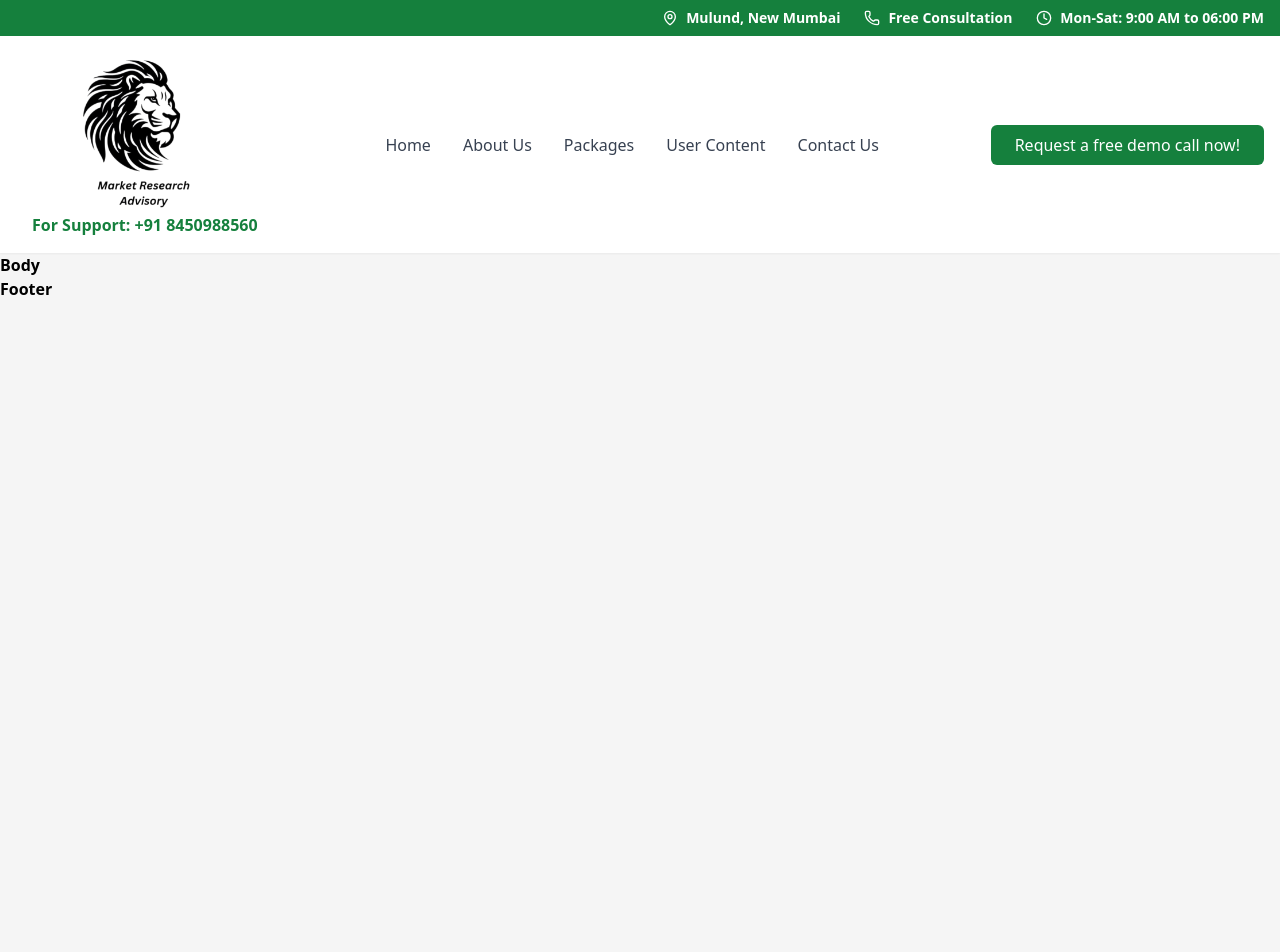
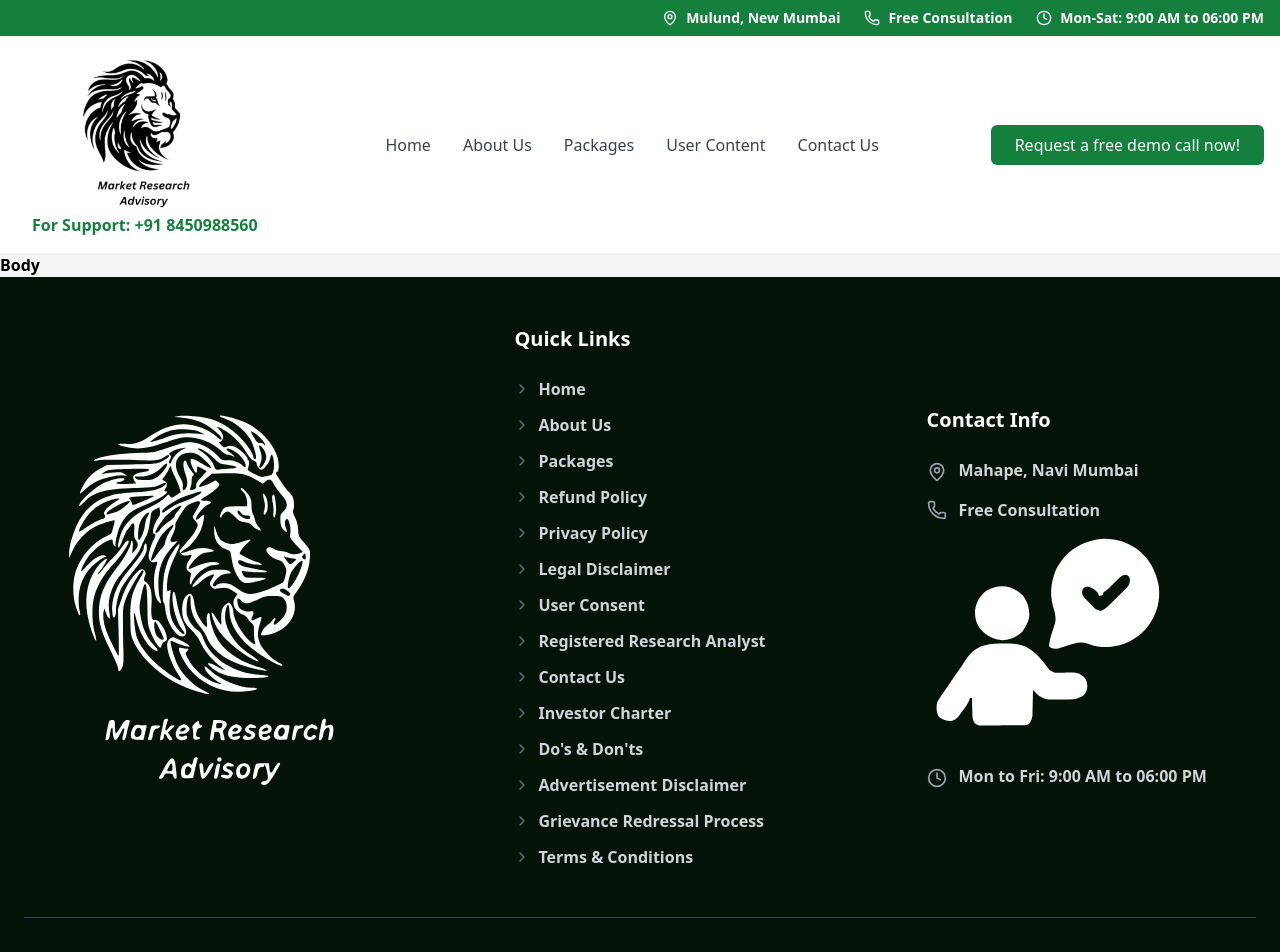
Before and after one commit to pawaradvait/capital-research, a React (Vite) app: page / in a window 1280 px wide. Shown: the top 952 px of the page. Before the commit the page ends 800 px from the top, so only its background shows below. Built offline with nearby package versions, Linux system fonts and the light colour scheme.

Commit message:
created footer fully reponsive

```diff
--- a/src/components/Footer.jsx
+++ b/src/components/Footer.jsx
@@ -1,9 +1,89 @@
-import React from 'react'
+import React from 'react';
+import { MapPin, Phone, Clock, ChevronRight } from 'lucide-react';
+import logo from '../assets/logo.svg'
+import userConsent from "../assets/userConsentlogo.svg"
 
 const Footer = () => {
+  const quickLinks = [
+    'Home',
+    'About Us',
+    'Packages',
+    'Refund Policy',
+    'Privacy Policy',
+    'Legal Disclaimer',
+    'User Consent',
+    'Registered Research Analyst',
+    'Contact Us',
+    'Investor Charter',
+    'Do\'s & Don\'ts',
+    'Advertisement Disclaimer',
+    'Grievance Redressal Process',
+    'Terms & Conditions'
+  ];
+
   return (
-    <div>Footer</div>
-  )
-}
+    <footer className="bg-[#051309] text-gray-300 py-12 px-6">
+      <div className="max-w-7xl mx-auto">
+        <div className="grid grid-cols-1 lg:grid-cols-3 gap-12 place-items-center">
+            <div>
+                <img src={logo} className='w-80' alt="MarketReasearchAdvisory" />
+            </div>
 
-export default Footer
+          {/* Quick Links Section */}
+          <div>
+            <h3 className="text-xl font-semibold text-white mb-6">Quick Links</h3>
+            <ul className="space-y-3">
+              {quickLinks.map((link, index) => (
+                <li key={index} className="flex items-center group cursor-pointer">
+                  <ChevronRight className="w-4 h-4 text-gray-500 mr-2 group-hover:text-white transition-colors" />
+                  <a
+                    href="#"
+                    className="text-gray-300 hover:text-white transition-colors duration-200"
+                  >
+                    {link}
+                  </a>
+                </li>
+              ))}
+            </ul>
+          </div>
+
+          {/* Contact Info Section */}
+          <div>
+            <h3 className="text-xl font-semibold text-white mb-6">Contact Info</h3>
+            <div className="space-y-4">
+              <div className="flex items-start">
+                <MapPin className="w-5 h-5 text-gray-400 mr-3 mt-1 flex-shrink-0" />
+                <span className="text-gray-300">Mahape, Navi Mumbai</span>
+              </div>
+              <div className="flex items-center">
+                <Phone className="w-5 h-5 text-gray-400 mr-3 flex-shrink-0" />
+                <span className="text-gray-300">Free Consultation</span>
+              </div>
+              <a href="" className="LeftStickyBtn"
+              ><img src={userConsent} alt="user-consent"
+                /></a>
+              <div className="flex items-start">
+                <Clock className="w-5 h-5 text-gray-400 mr-3 mt-1 flex-shrink-0" />
+                <span className="text-gray-300">Mon to Fri: 9:00 AM to 06:00 PM</span>
+              </div>
+            </div>
+          </div>
+        </div>
+
+        {/* Bottom Section */}
+        <div className="border-t border-gray-700 mt-12 pt-8">
+          <div className="flex flex-col md:flex-row justify-between items-center">
+            <p className="text-gray-400 text-sm mb-4 md:mb-0">
+              Copyright © 2025 Market Research Advisory
+            </p>
+            <p className="text-gray-400 text-sm">
+              Powered by <span className="text-green-400">Koloursyncc</span>
+            </p>
+          </div>
+        </div>
+      </div>
+    </footer>
+  );
+};
+
+export default Footer;
```
